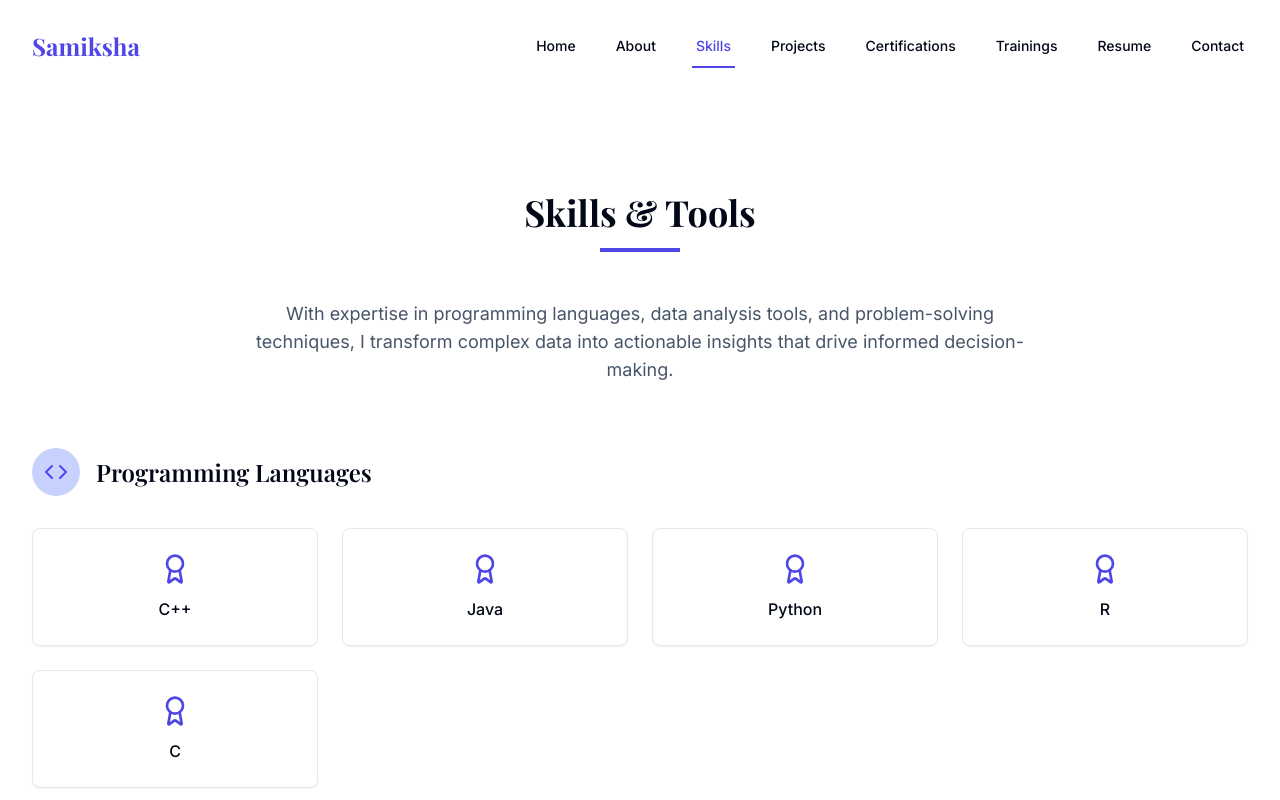
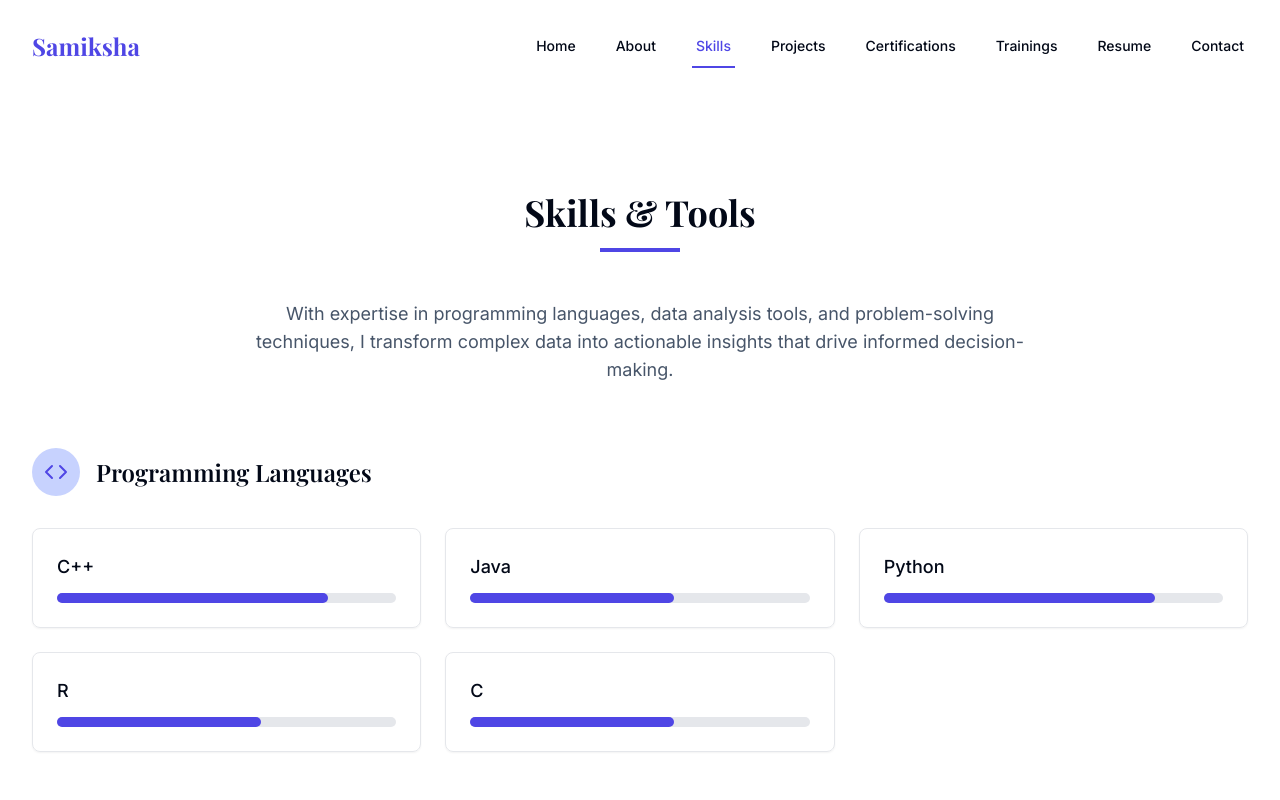
Before and after one commit to mehtaSamiksha/samiksha-portfolio, a React (Vite) app: page /skills in a window 1280 px wide. Shown: the top 800 px of the page. Built offline with nearby package versions, Linux system fonts and the light colour scheme.

Commit message:
Revert skills page changes
Reverts changes made to the skills page.

```diff
--- a/src/pages/Skills.tsx
+++ b/src/pages/Skills.tsx
@@ -2,7 +2,6 @@ import { Layout } from "@/components/layout/Layout";
 import { skillCategories } from "@/data/skills";
 import { Award, FlaskRound } from "lucide-react";
 import { motion } from "framer-motion";
-import { Card } from "@/components/ui/card";
 
 const Skills = () => {
   return (
@@ -27,7 +26,7 @@ const Skills = () => {
                 <h2 className="text-2xl font-display font-semibold">{category.title}</h2>
               </div>
 
-              <div className="grid grid-cols-2 md:grid-cols-3 lg:grid-cols-4 gap-6">
+              <div className="grid grid-cols-1 md:grid-cols-2 lg:grid-cols-3 gap-6">
                 {category.skills.map((skill, skillIndex) => (
                   <motion.div
                     key={skill.name}
@@ -35,11 +34,17 @@ const Skills = () => {
                     whileInView={{ opacity: 1, y: 0 }}
                     transition={{ duration: 0.5, delay: skillIndex * 0.1 }}
                     viewport={{ once: true }}
+                    className="skill-card"
                   >
-                    <Card className="p-6 text-center hover:shadow-md transition-shadow">
-                      <Award className="h-8 w-8 text-portfolio-primary mx-auto mb-3" />
-                      <h3 className="font-medium">{skill.name}</h3>
-                    </Card>
+                    <h3 className="font-medium text-lg mb-3">{skill.name}</h3>
+                    {skill.level && (
+                      <div className="w-full bg-gray-200 rounded-full h-2.5">
+                        <div
+                          className="bg-portfolio-primary h-2.5 rounded-full"
+                          style={{ width: `${(skill.level / 5) * 100}%` }}
+                        ></div>
+                      </div>
+                    )}
                   </motion.div>
                 ))}
               </div>
```
